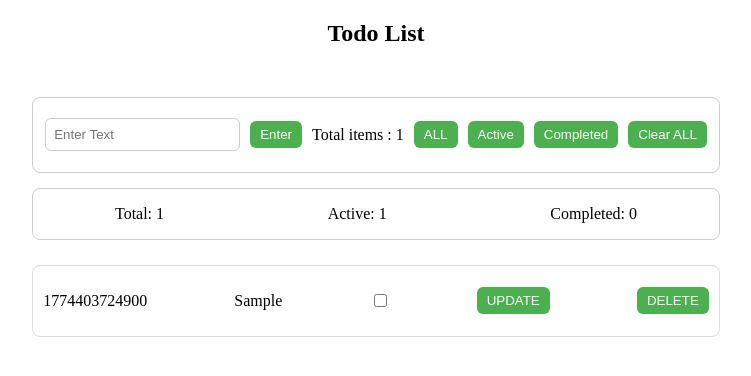
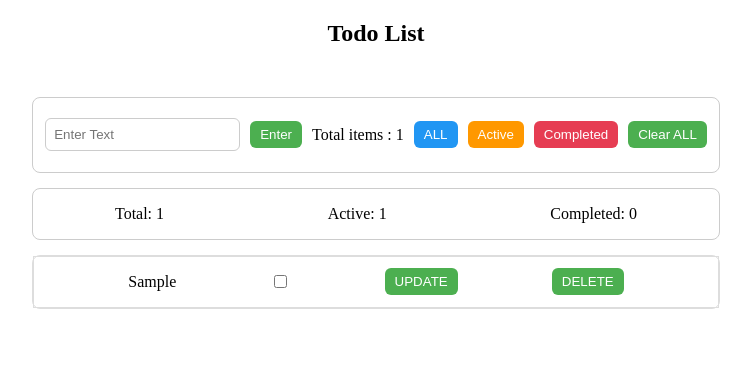
Before and after one commit to manojk572k/MERN_concepts, a React (Vite) app in the folder my-app/: page / in a window 1280 px wide. Both pictures are taken after typing "Sample" into the empty fields and a click on the button "Enter". Shown: the top 376 px of the page, without its empty margins (264-1015 px from the left). Built offline with nearby package versions, Linux system fonts and the light colour scheme.

Commit message:
Enhanced Todo app with filter-based views, task counts, localStorage persistence, empty-state handling, and completed task toggling

```diff
--- a/my-app/src/taskTodo/App.css
+++ b/my-app/src/taskTodo/App.css
@@ -10,6 +10,29 @@
   justify-content: center;
   margin-top: 50px;
 }
+.childTwo {
+  display: flex;
+  justify-content: space-evenly;
+  align-items: center;
+  border: 1px solid #ddd;
+  transition: all 0.3s ease;
+}
+.done {
+  text-decoration: line-through;
+  color: #888;
+  opacity: 0.6;
+}
+.pending {
+  color: #000;
+  font-weight: 500;
+}
+.activeView {
+  background: #fff3e0; /* light orange */
+}
+.completedView {
+  background: #e8f5e9; /* light green */
+}
+
 .childOne {
   display: flex;
   gap: 10px;
@@ -26,24 +49,28 @@
 }
 
 .checkedChild2{
-  display: flex;
-  justify-content: space-between;
+
   align-items: center;
-  margin-top: 10px;
-  padding: 10px;
   border: 1px solid #ddd;
-  border-radius: 8px;
   background-color: #ccc;
   text-decoration: line-through;
   color: #888;
 }
 
+.filter.all{
+  background: #2196f3;
+}
+
+.active{
+  background:  #ff9800;
+}
+
+.completed{
+  background: #e63d53;
+}
+
 .unCheckedChild2 {
-  display: flex;
-  justify-content: space-between;
   align-items: center;
-  margin-top: 10px;
-  padding: 10px;
   border: 1px solid #ddd;
   border-radius: 8px;
 }
@@ -69,3 +96,6 @@ button {
 button:hover {
   background-color: #45a049;
 }
+.emptyMessage{
+  font-size: medium;
+}
--- a/my-app/src/taskTodo/App.jsx
+++ b/my-app/src/taskTodo/App.jsx
@@ -17,11 +17,11 @@ function App() {
     localStorage.setItem("filter",JSON.stringify(filter));
   },[list, filter])
 
-  const filteredUsers = list.filter((item) => {
-   if(filter=="active"){
+  const filteredList = list.filter((item) => {
+   if(filter==="active"){
     return item.isCompleted === false
    }
-   else if(filter == "completed"){
+   else if(filter === "completed"){
     return item.isCompleted === true
    }
    return true
@@ -44,8 +44,8 @@ function App() {
     setText("")
   }
 
-  const handleDelete =(index)=>{
-    setList((prevList)=>prevList.filter((_,i)=> i!==index))
+  const handleDelete =(id)=>{
+    setList((prevList)=>prevList.filter((k,i)=> k!==id))
   }
 
   const handleClearALL=()=>{
@@ -62,7 +62,23 @@ function App() {
       )
       )
   }
-  console.log(list)
+ const todoMessage = () => {
+  if (list.length === 0) {
+    return "No todos added"
+  }
+
+  if (filter === "active" && filteredList.length === 0) {
+    return "No active tasks"
+  }
+
+  if (filter === "completed" && filteredList.length === 0) {
+    return "No completed tasks"
+  }
+
+  return ""
+  }
+
+
 
   return (
       <div className="body">
@@ -80,13 +96,13 @@ function App() {
         {list.length===0 ?<p>No items added</p>
          : <p>Total items : {list.length}</p>
         }
-        <button type="button" onClick={()=>setFilter("all")}>
+        <button type="button" className={`filter all ${filter === "all" ? "all" : ""}`} onClick={()=>setFilter("all")}>
           ALL
         </button>
-        <button type="button" onClick={()=>setFilter("active")}>
+        <button type="button" className={`filter active ${filter === "active" ? "active" : ""}`} onClick={()=>setFilter("active")}>
           Active
         </button>
-        <button type="button" onClick={()=>{setFilter("completed")}}>
+        <button type="button" className={`filter completed ${filter === "completed" ? "completed" : ""}`}  onClick={()=>{setFilter("completed")}}>
           Completed
         </button>
         <button type="button" onClick={handleClearALL}>
@@ -95,16 +111,22 @@ function App() {
         </div>
 
         <div className="counts">
-        <p>Total: {list.length}</p>
-        <p>Active: {list.filter(item=>!item.isCompleted).length}</p>
+        <p>Total: {list.length} </p>
+        <p>Active: {list.filter(item=>!item.isCompleted).length }</p>
         <p>Completed: {list.filter(item=>item.isCompleted).length}</p>
         </div>
 
 
-        {filteredUsers.map((info,index)=>
+        {filteredList.map((info,index)=>
 
           <div key={info.id} className={info.isCompleted ? "checkedChild2" : "unCheckedChild2"}>
-            <p>{info.id}</p>
+            <div
+                className={`childTwo
+                  ${info.isCompleted ? "done" : "pending"}
+                  ${filter === "completed" ? "completedView" : ""}
+                  ${filter === "active" ? "activeView" : ""}
+                `}
+              >
             <p>{info.textofTodo}</p>
             <input
              type="checkbox"
@@ -114,12 +136,16 @@ function App() {
             <button type="button" >
             UPDATE
             </button>
-            <button type="button" onClick={()=>handleDelete(index)}>
+            <button type="button" onClick={()=>handleDelete(info)}>
             DELETE
             </button>
+              </div>
           </div>
         )
         }
+        {filteredList.length === 0 && (
+        <p className="emptyMessage">{todoMessage()}</p>
+          )}
 
       </form>
     </div>
```
Also changed, not shown: 1 other file (tests, documents, lock files or other folders).
